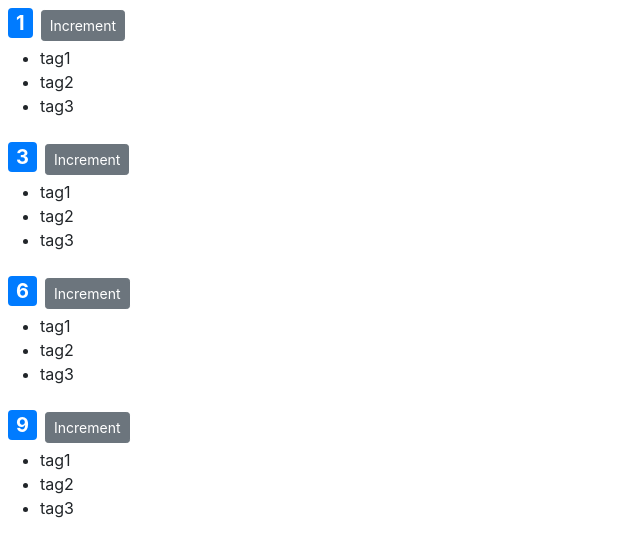
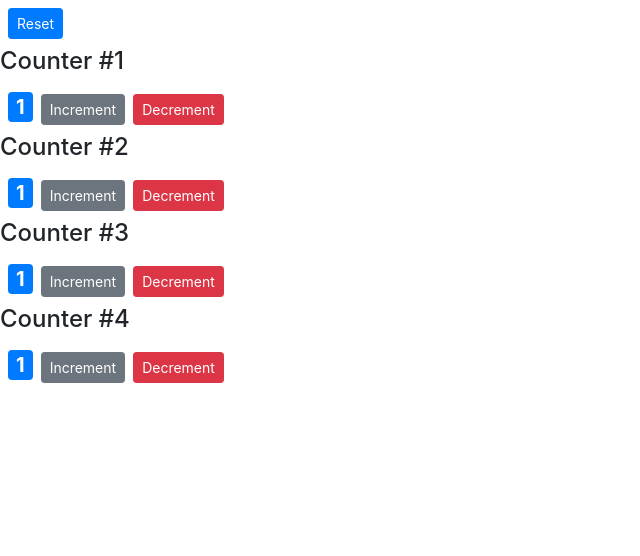
Before and after one commit to ahmed-sohel/react-mosh, a React (Create React App) app: page / in a window 1280 px wide. Shown: the top 556 px of the page, without its empty margins (0-640 px from the left). Built offline with nearby package versions, Linux system fonts and the light colour scheme.

Commit message:
working with reset handler

```diff
--- a/src/components/counter.jsx
+++ b/src/components/counter.jsx
@@ -2,8 +2,7 @@ import React, { Component } from 'react';
 
 class Counter extends Component{
 	state = {
-		value: this.props.value,
-		tags: ['tag1', 'tag2', 'tag3']
+		value: this.props.counter.value
 	}
 
 	//for handling events if arrow function not work in future
@@ -13,18 +12,22 @@ class Counter extends Component{
 	// }
 
 
-	handleIncrement = val => {
-		this.setState({value: this.state.value+val})
+	handleIncrement = () => {
+		this.setState({value: this.state.value+1})
+	}
+	handleDecrement = () => {
+		if(this.state.value === true){
+			this.setState({value: this.state.value-1})
+		}
 	}
 
 	render(){
 		return (
 			<React.Fragment>
+				<h4>Counter #{this.props.counter.id}</h4>
 				<span style={this.styles} className={this.getBadgeClasses()}>{this.formatCount()}</span>
-				<button onClick={() => this.handleIncrement(2)} className="btn btn-secondary btn-sm">Increment</button>
-				<ul>
-					{this.state.tags.map(tag => <li>{ tag }</li>)}
-				</ul>
+				<button onClick={this.handleIncrement} className="btn btn-secondary btn-sm">Increment</button>
+				<button onClick={()=>this.props.onDelete(this.props.counter.id)} className="btn btn-danger btn-sm m-2">Decrement</button>
 			</React.Fragment>
 			);
 	}
--- a/src/components/counters.jsx
+++ b/src/components/counters.jsx
@@ -6,16 +6,28 @@ class Counters extends Component{
 	state = {
 		counters: [
 			{id: 1, value: 1},
-			{id: 2, value: 3},
-			{id: 3, value: 6},
-			{id: 4, value: 9},
+			{id: 2, value: 1},
+			{id: 3, value: 1},
+			{id: 4, value: 1}
 		]
+	}
+	handleDelete = counter_id => {
+		const counters = this.state.counters.filter(c => c.id !== counter_id);
+		this.setState({counters})
+	}
+	handleReset = () => {
+		const counters = this.state.counters.map(c => {
+					c.value = 0;
+					return c;
+				});
+		this.setState({counters})
 	}
 	render(){
 		return (
 			<React.Fragment>
+				<button onClick={this.handleReset} className="btn btn-primary btn-sm m-2">Reset</button>
 				{this.state.counters.map(counter =>
-					<Counter key={counter.id}  value={counter.value} selected={true} />
+					<Counter key={counter.id} onDelete={this.handleDelete} counter={counter} />
 				)}
 			</React.Fragment>
 		)
```
